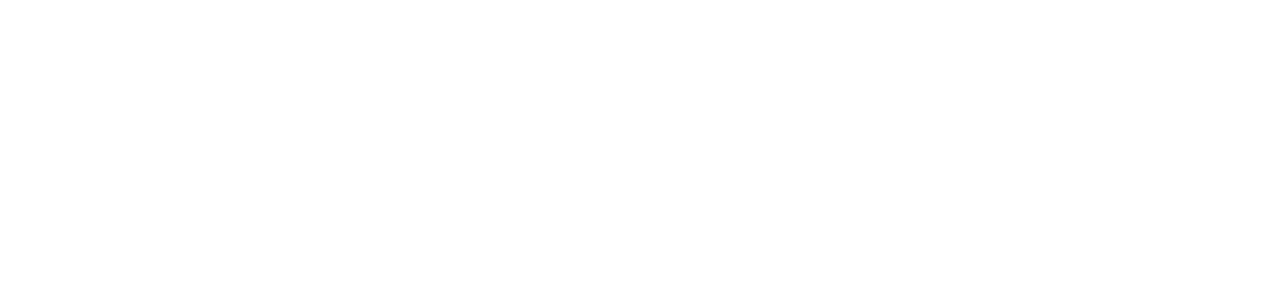
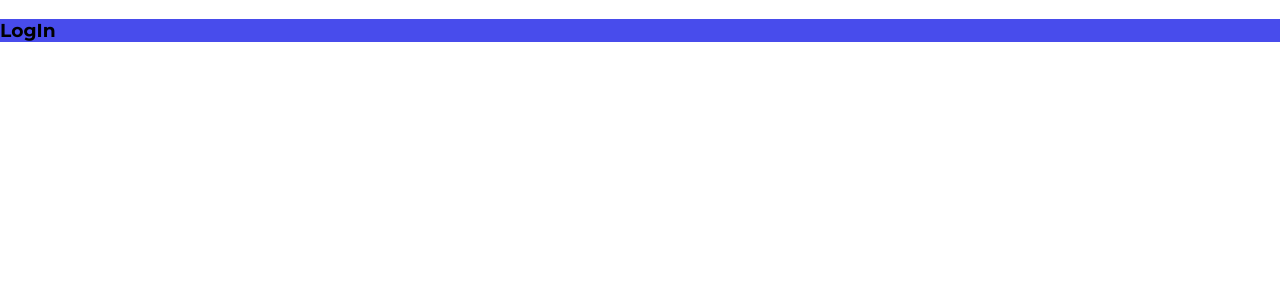
Before and after one commit to Dawidsjd/Automatizasion, a React (Create React App) app: page /LogIn in a window 1280 px wide. Before the commit this address had no page. Shown: the top 300 px of the page. Built offline with nearby package versions, Linux system fonts and the light colour scheme.

Commit message:
Fixed margin panel

```diff
--- a/src/App.jsx
+++ b/src/App.jsx
@@ -1,22 +1,24 @@
-import React from "react";
-import "./App.css";
-import ChatBot from "./Components/features/ChatBot/ChatBot";
-import RecipeSearch from "./Components/features/Food/RecipeSearch";
-import WikiSearch from "./Components/features/Wikipedia/WikiSearch";
-import WeatherData from "./Components/features/Weather/WeatherData";
-import Home from "./pages/Home";
-import { BrowserRouter, Routes, Route } from "react-router-dom";
-import HomeDashboard from "./pages/HomeDashboard";
-import SchoolDashboard from "./pages/SchoolDashboard";
+import React from 'react';
+import './App.css';
+import ChatBot from './Components/features/ChatBot/ChatBot';
+import RecipeSearch from './Components/features/Food/RecipeSearch';
+import WikiSearch from './Components/features/Wikipedia/WikiSearch';
+import WeatherData from './Components/features/Weather/WeatherData';
+import Home from './pages/Home';
+import { BrowserRouter, Routes, Route } from 'react-router-dom';
+import HomeDashboard from './pages/HomeDashboard';
+import SchoolDashboard from './pages/SchoolDashboard';
+import LogIn from './pages/LogIn/LogIn';
 
 function App() {
   return (
     <>
       <BrowserRouter>
         <Routes>
-          <Route exact path="/" element={<Home />} />
-          <Route exact path="/HomeDashboard" element={<HomeDashboard />} />
-          <Route exact path="/SchoolDashboard" element={<SchoolDashboard />} />
+          <Route exact path='/' element={<Home />} />
+          <Route exact path='/HomeDashboard' element={<HomeDashboard />} />
+          <Route exact path='/SchoolDashboard' element={<SchoolDashboard />} />
+          <Route exact path='/LogIn' element={<LogIn />} />
         </Routes>
       </BrowserRouter>
     </>
--- a/src/Components/HomeAssets/Hero/Hero.jsx
+++ b/src/Components/HomeAssets/Hero/Hero.jsx
@@ -12,6 +12,8 @@ import {
 import nerd from '../../../assets/nerd.svg';
 import travels from '../../../assets/travelers.svg';
 import wave from '../../../assets/wave.svg';
+
+import { Link } from 'react-router-dom';
 
 const Hero = () => {
   return (
@@ -32,6 +34,7 @@ const Hero = () => {
           <StyledButtons>
             <StyledLink to='/HomeDashboard'>Aplication</StyledLink>
             <StyledButton>Learn more</StyledButton>
+            <Link to='/LogIn'>Links</Link>
           </StyledButtons>
         </StyledHeroContent>
 
--- a/src/Components/features/LeftPanelDashboard/styles.js
+++ b/src/Components/features/LeftPanelDashboard/styles.js
@@ -1,19 +1,21 @@
-import { styled } from "@mui/material/styles";
-import globalTheme from "../GlobalStyles/GlobalTheme";
+import { styled } from '@mui/material/styles';
+import globalTheme from '../GlobalStyles/GlobalTheme';
 
-export const StyledContainer = styled("div")(({ theme }) => ({
-  height: "900px",
-  width: "270px",
+export const StyledContainer = styled('div')(({ theme }) => ({
+  height: '900px',
+  width: '270px',
   background: globalTheme.palette.primary.main,
-  borderRadius: "0 35px 35px 0",
+  borderRadius: '0 35px 35px 0',
+  position: 'absolute',
 }));
 
-export const StyledLogoContainer = styled("div")(({ theme }) => ({
+export const StyledLogoContainer = styled('div')(({ theme }) => ({
   background: globalTheme.palette.primary.dark,
-  marginTop: "40px",
-  height: "60px",
+  marginTop: '40px',
+  height: '60px',
+  position: 'relative',
 }));
 
-export const StyledLogo = styled("nav")(({ theme }) => ({}));
+export const StyledLogo = styled('nav')(({ theme }) => ({}));
 
-export const StyledNav = styled("nav")(({ theme }) => ({}));
+export const StyledNav = styled('nav')(({ theme }) => ({}));
--- /dev/null
+++ b/src/pages/LogIn/LogIn.jsx
@@ -0,0 +1,14 @@
+import React from 'react';
+import { LogInContainer } from './styles';
+
+const LogIn = () => {
+  return (
+    <LogInContainer>
+      <section>
+        <h1>LogIn</h1>
+      </section>
+    </LogInContainer>
+  );
+};
+
+export default LogIn;
--- /dev/null
+++ b/src/pages/LogIn/styles.js
@@ -0,0 +1,10 @@
+import { styled } from '@mui/material/styles';
+import loginBackground from '../../assets/loginBackground.svg';
+
+export const LogInContainer = styled('section')(({ theme }) => ({
+  width: '100%',
+  background: `url(${loginBackground})`,
+  backgroundSize: 'cover',
+  backgroundRepeat: 'no-repeat',
+  backgroundPosition: 'center',
+}));
```
Also changed, not shown: src/Components/features/LeftPanelDashboard/LeftPanelDashboard.jsx (+12 -12 lines), src/assets/loginBackground.svg (added).
